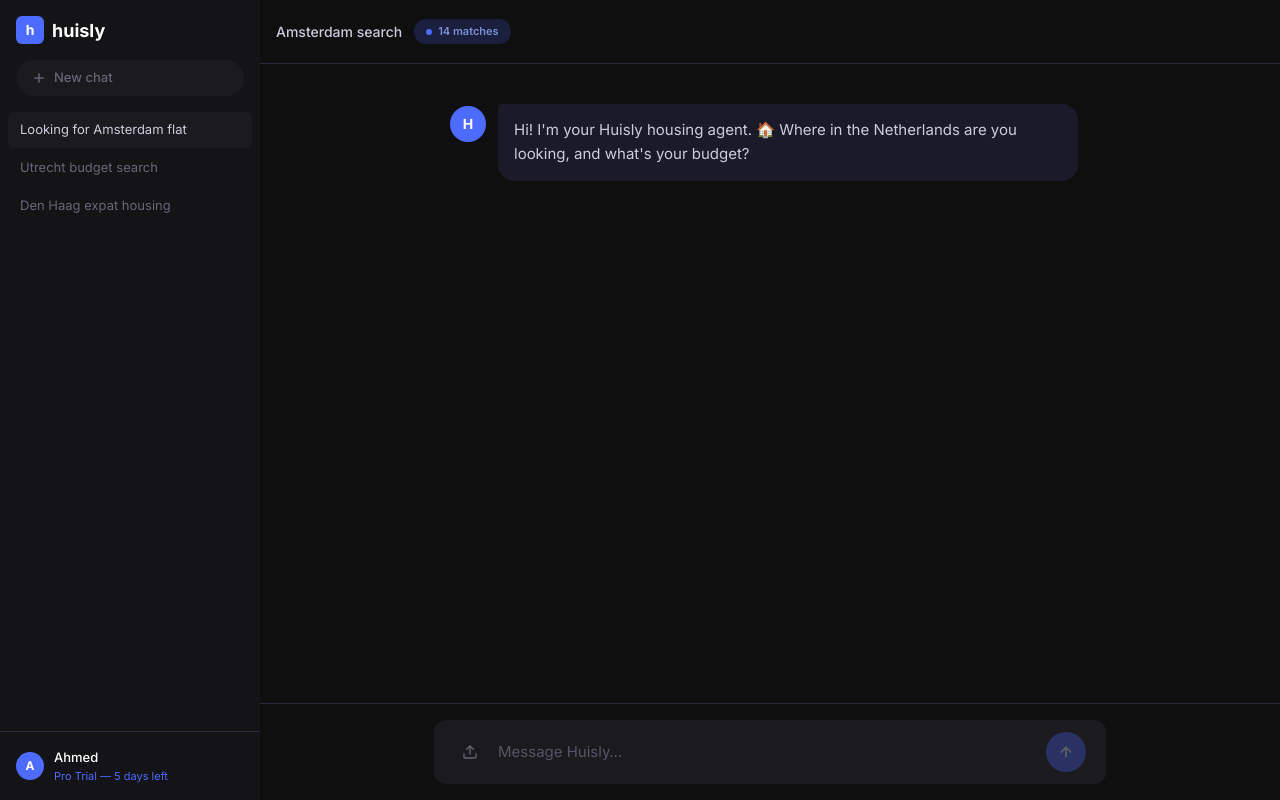
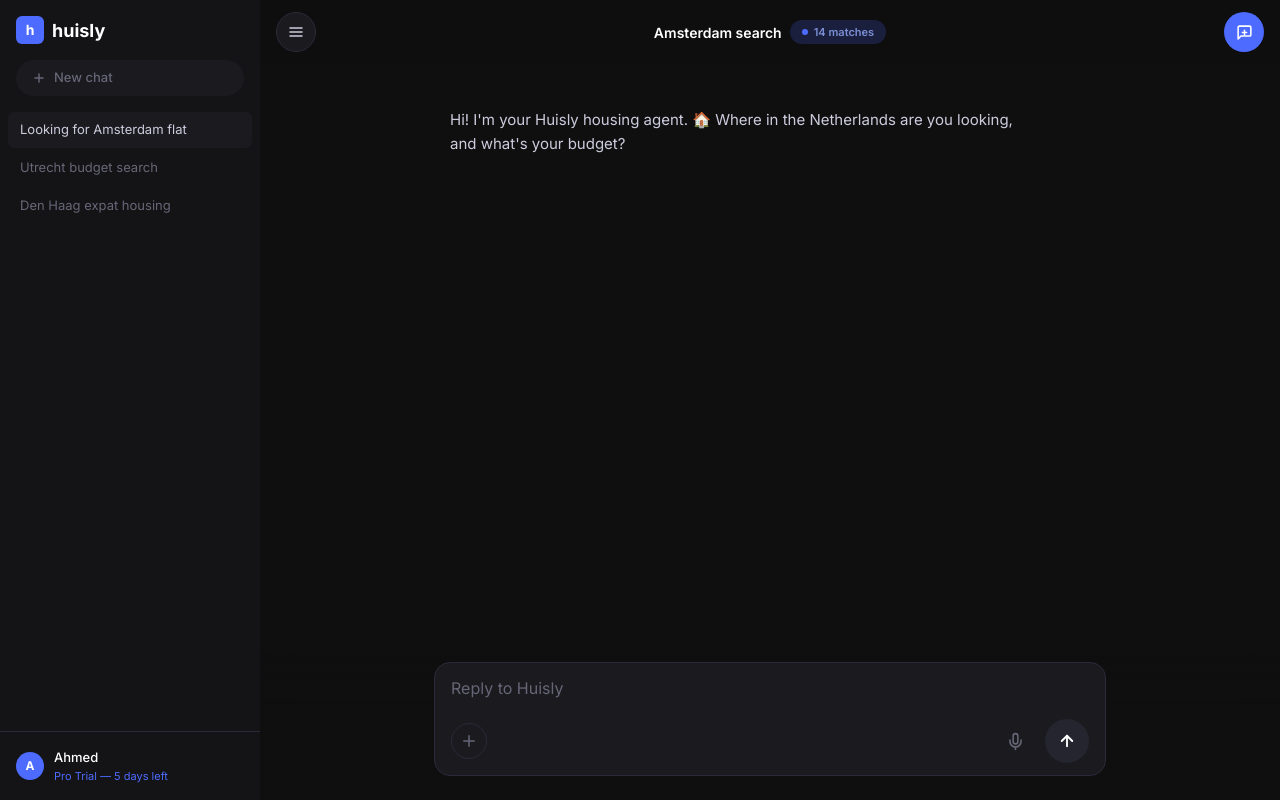
Before and after one commit to malshaer03/huisly-app, a Next.js app: page /chat in a window 1280 px wide. Built offline with nearby package versions, Linux system fonts and the light colour scheme.

Commit message:
feat(chat): glass input bar and top bar redesign

```diff
--- a/src/app/chat/page.tsx
+++ b/src/app/chat/page.tsx
@@ -39,7 +39,7 @@
   };
 
   return (
-    <div className="flex h-screen overflow-hidden bg-[var(--bg-base)]">
+    <div className="flex h-[100dvh] overflow-hidden bg-[var(--bg-base)]">
       {/* Mobile overlay */}
       {sidebarOpen && (
         <button
--- a/src/app/layout.tsx
+++ b/src/app/layout.tsx
@@ -19,6 +19,12 @@
 }>) {
   return (
     <html lang="en">
+      <head>
+        <meta
+          name="viewport"
+          content="width=device-width, initial-scale=1, interactive-widget=resizes-content"
+        />
+      </head>
       <body className={`${inter.variable} antialiased`}>{children}</body>
     </html>
   );
--- a/src/components/chat/ChatWindow.tsx
+++ b/src/components/chat/ChatWindow.tsx
@@ -21,22 +21,30 @@
   }, [messageCount]); // eslint-disable-line react-hooks/exhaustive-deps
 
   return (
-    <div className="flex-1 flex flex-col h-full overflow-hidden min-w-0">
-      {/* Top bar */}
-      <div className="h-16 border-b border-[var(--border)] flex items-center px-4 gap-3 flex-shrink-0">
+    <div className="flex-1 flex flex-col h-full overflow-hidden min-w-0 relative">
+      {/* Top bar — glass effect */}
+      <div
+        className="flex items-center justify-between px-4 py-3 flex-shrink-0 z-10"
+        style={{
+          background: "rgba(15,15,16,0.7)",
+          backdropFilter: "blur(20px)",
+          WebkitBackdropFilter: "blur(20px)",
+        }}
+      >
+        {/* Left: sidebar toggle */}
         <button
           type="button"
           onClick={onToggleSidebar}
           aria-label="Toggle sidebar"
-          className="md:hidden w-8 h-8 flex items-center justify-center text-[var(--text-muted)] hover:text-[var(--text-secondary)] flex-shrink-0"
+          className="w-10 h-10 rounded-full bg-[var(--bg-elevated)] border border-[var(--border)] flex items-center justify-center text-[var(--text-secondary)] hover:text-white transition-colors flex-shrink-0"
         >
           <svg
-            width="18"
-            height="18"
+            width="16"
+            height="16"
             viewBox="0 0 24 24"
             fill="none"
             stroke="currentColor"
-            strokeWidth="2"
+            strokeWidth="2.2"
             strokeLinecap="round"
             aria-hidden="true"
           >
@@ -45,7 +53,10 @@
             <line x1="3" y1="18" x2="21" y2="18" />
           </svg>
         </button>
-        <span className="text-[14px] font-medium text-[var(--text-secondary)]">
+
+        {/* Center: title pill */}
+        <div className="flex items-center gap-2">
+          <span className="text-[14px] font-semibold text-[var(--text-primary)]">
             {title}
           </span>
           {matchCount !== undefined && (
@@ -58,19 +69,39 @@
           )}
         </div>
 
-      {/* Messages */}
-      <div className="flex-1 overflow-y-auto py-6 md:py-10">
+        {/* Right: new chat */}
+        <button
+          type="button"
+          aria-label="New chat"
+          className="w-10 h-10 rounded-full bg-[var(--accent)] hover:bg-[var(--accent-hover)] flex items-center justify-center transition-colors flex-shrink-0"
+        >
+          <svg
+            width="17"
+            height="17"
+            viewBox="0 0 24 24"
+            fill="none"
+            stroke="white"
+            strokeWidth="2.2"
+            strokeLinecap="round"
+            strokeLinejoin="round"
+            aria-hidden="true"
+          >
+            <path d="M21 15a2 2 0 0 1-2 2H7l-4 4V5a2 2 0 0 1 2-2h14a2 2 0 0 1 2 2z" />
+            <line x1="12" y1="9" x2="12" y2="15" />
+            <line x1="9" y1="12" x2="15" y2="12" />
+          </svg>
+        </button>
+      </div>
+
+      {/* Messages — extends behind floating input */}
+      <div className="flex-1 overflow-y-auto py-6 md:py-10 pb-36">
         <div className="w-full max-w-2xl mx-auto px-4 flex flex-col gap-5">
           {messages.map((msg) => (
             <MessageBubble key={msg.id} message={msg} />
           ))}
 
           {isLoading && (
-            <div className="flex gap-3">
-              <div className="w-9 h-9 rounded-full bg-[var(--accent)] flex items-center justify-center flex-shrink-0">
-                <span className="text-sm font-bold text-white">H</span>
-              </div>
-              <div className="bg-[var(--bg-bubble-ai)] rounded-2xl rounded-tl-sm px-4 py-3.5 flex items-center gap-1.5">
+            <div className="flex items-center gap-1.5 py-1">
               {[0, 1, 2].map((i) => (
                 <div
                   key={i}
@@ -79,15 +110,16 @@
                 />
               ))}
             </div>
-            </div>
           )}
 
           <div ref={bottomRef} />
         </div>
       </div>
 
-      {/* Input */}
+      {/* Input — floating over content */}
+      <div className="absolute bottom-0 left-0 right-0 z-10">
         <InputBar onSend={onSend} />
+      </div>
     </div>
   );
 }
--- a/src/components/chat/InputBar.tsx
+++ b/src/components/chat/InputBar.tsx
@@ -1,7 +1,7 @@
 "use client";
 
-import { ArrowUp, Upload } from "lucide-react";
-import { useState } from "react";
+import { ArrowUp, Mic, Plus } from "lucide-react";
+import { useRef, useState } from "react";
 
 interface InputBarProps {
   onSend: (message: string) => void;
@@ -10,12 +10,14 @@
 
 export function InputBar({ onSend, disabled }: InputBarProps) {
   const [value, setValue] = useState("");
+  const textareaRef = useRef<HTMLTextAreaElement>(null);
 
   const handleSend = () => {
     const trimmed = value.trim();
     if (!trimmed || disabled) return;
     onSend(trimmed);
     setValue("");
+    textareaRef.current?.blur();
   };
 
   const handleKeyDown = (e: React.KeyboardEvent) => {
@@ -26,37 +28,61 @@
   };
 
   return (
-    <div className="border-t border-[var(--border)] bg-[var(--bg-base)] py-4 px-4">
-      <div className="w-full max-w-2xl mx-auto flex items-center gap-3 bg-[var(--bg-input)] rounded-xl px-5 py-3">
-        {/* Upload button */}
-        <button
-          className="w-8 h-8 rounded-full flex items-center justify-center text-[var(--text-muted)] hover:text-[var(--text-secondary)] hover:bg-[var(--bg-elevated)] transition-colors flex-shrink-0"
-          type="button"
-          title="Upload document"
+    <div
+      className="w-full px-4 pt-3 pb-6"
+      style={{
+        background:
+          "linear-gradient(to top, rgba(15,15,16,0.98) 60%, rgba(15,15,16,0.7) 100%)",
+        backdropFilter: "blur(20px)",
+        WebkitBackdropFilter: "blur(20px)",
+      }}
     >
-          <Upload size={16} />
-        </button>
-
-        {/* Input */}
+      <div className="w-full max-w-2xl mx-auto bg-[var(--bg-elevated)] border border-[var(--border)] rounded-2xl px-4 pt-3 pb-3">
+        {/* Textarea */}
         <textarea
+          ref={textareaRef}
           value={value}
           onChange={(e) => setValue(e.target.value)}
           onKeyDown={handleKeyDown}
-          placeholder="Message Huisly…"
+          placeholder="Reply to Huisly"
           rows={1}
           disabled={disabled}
-          className="flex-1 bg-transparent text-[15px] text-[var(--text-primary)] placeholder-[var(--text-placeholder)] resize-none outline-none leading-relaxed max-h-40 overflow-y-auto"
+          className="w-full bg-transparent text-[16px] text-[var(--text-primary)] placeholder-[var(--text-muted)] resize-none outline-none leading-relaxed max-h-40 overflow-y-auto mb-3"
         />
 
-        {/* Send button */}
+        {/* Button row */}
+        <div className="flex items-center justify-between">
+          {/* Plus / attach */}
+          <button
+            type="button"
+            title="Attach file"
+            className="w-9 h-9 rounded-full border border-[var(--border)] flex items-center justify-center text-[var(--text-muted)] hover:text-[var(--text-secondary)] hover:border-[#3a3a4a] transition-colors"
+          >
+            <Plus size={18} />
+          </button>
+
+          {/* Right actions */}
+          <div className="flex items-center gap-3">
+            <button
+              type="button"
+              title="Voice input"
+              className="w-9 h-9 rounded-full flex items-center justify-center text-[var(--text-muted)] hover:text-[var(--text-secondary)] transition-colors"
+            >
+              <Mic size={19} />
+            </button>
+
+            {/* Send / waveform */}
             <button
               type="button"
               onClick={handleSend}
-          disabled={!value.trim() || disabled}
-          className="w-10 h-10 rounded-full bg-[var(--accent)] hover:bg-[var(--accent-hover)] disabled:opacity-30 disabled:cursor-not-allowed transition-colors flex items-center justify-center flex-shrink-0"
+              disabled={disabled}
+              title="Send"
+              className={`w-11 h-11 rounded-full transition-colors flex items-center justify-center ${value.trim() ? "bg-[var(--accent)] hover:bg-[var(--accent-hover)]" : "bg-[#252530] hover:bg-[#2e2e3c] disabled:cursor-not-allowed"}`}
             >
-          <ArrowUp size={16} color="white" strokeWidth={2.5} />
+              <ArrowUp size={18} color="white" strokeWidth={2.5} />
             </button>
+          </div>
+        </div>
       </div>
     </div>
   );
--- a/src/components/chat/MessageBubble.tsx
+++ b/src/components/chat/MessageBubble.tsx
@@ -23,23 +23,14 @@
   const isUser = message.role === "user";
 
   return (
-    <div
-      className={`flex gap-3 w-full ${isUser ? "justify-end" : "justify-start"}`}
-    >
-      {/* AI avatar */}
-      {!isUser && (
-        <div className="w-9 h-9 rounded-full bg-[var(--accent)] flex items-center justify-center flex-shrink-0 mt-0.5">
-          <span className="text-sm font-bold text-white">H</span>
-        </div>
-      )}
-
-      <div className="flex flex-col gap-3 max-w-[580px]">
+    <div className={`flex w-full ${isUser ? "justify-end" : "justify-start"}`}>
+      <div className="flex flex-col gap-3 max-w-[85%] md:max-w-[580px]">
         {/* Text bubble */}
         <div
-          className={`px-4 py-3.5 text-[15px] leading-relaxed ${
+          className={`text-[15px] leading-relaxed ${
             isUser
-              ? "bg-[var(--bg-bubble-user)] text-white rounded-2xl rounded-tr-sm"
-              : "bg-[var(--bg-bubble-ai)] text-[var(--text-secondary)] rounded-2xl rounded-tl-sm"
+              ? "bg-[var(--bg-bubble-user)] text-white rounded-2xl rounded-tr-sm px-4 py-3"
+              : "text-[var(--text-secondary)] py-1"
           }`}
         >
           {message.content}
```
Lines whose indentation alone changed are shown as unchanged.
